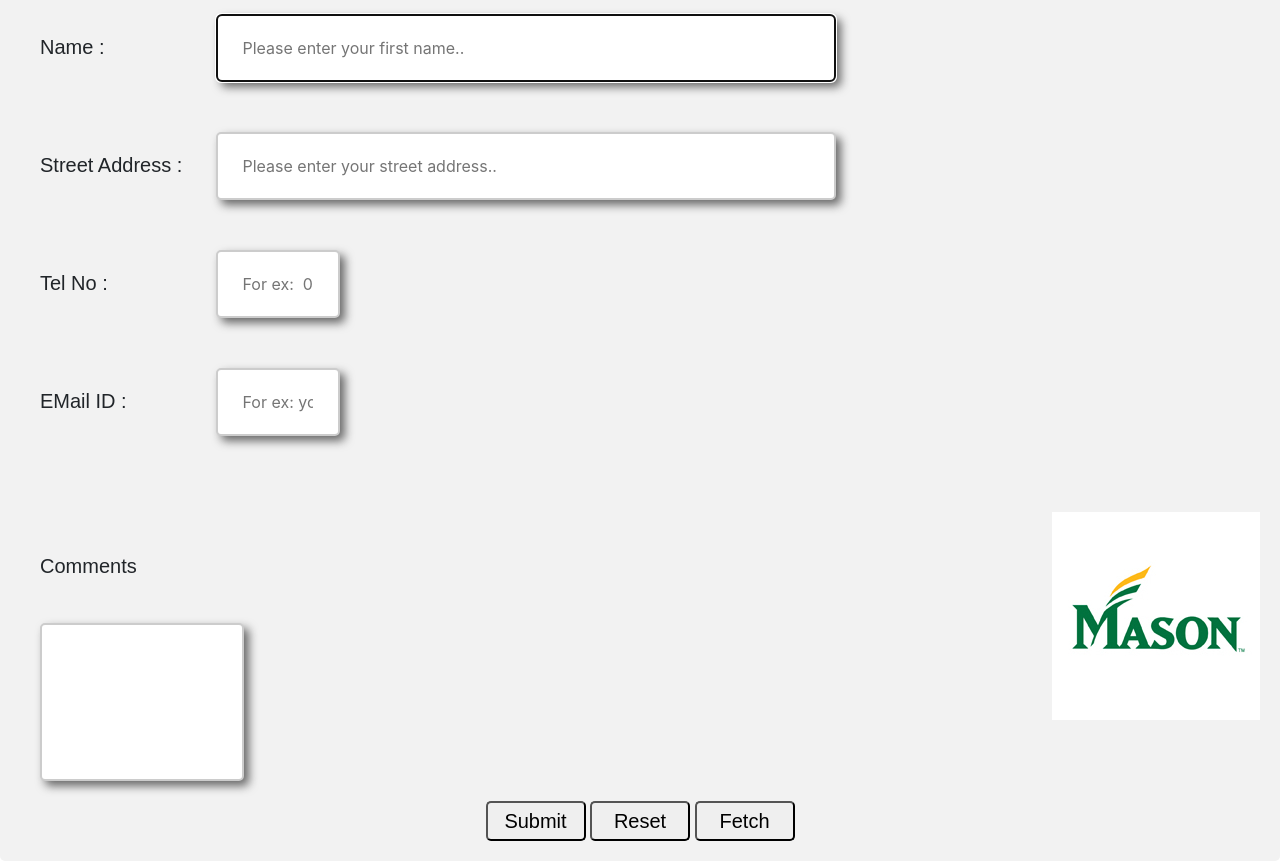
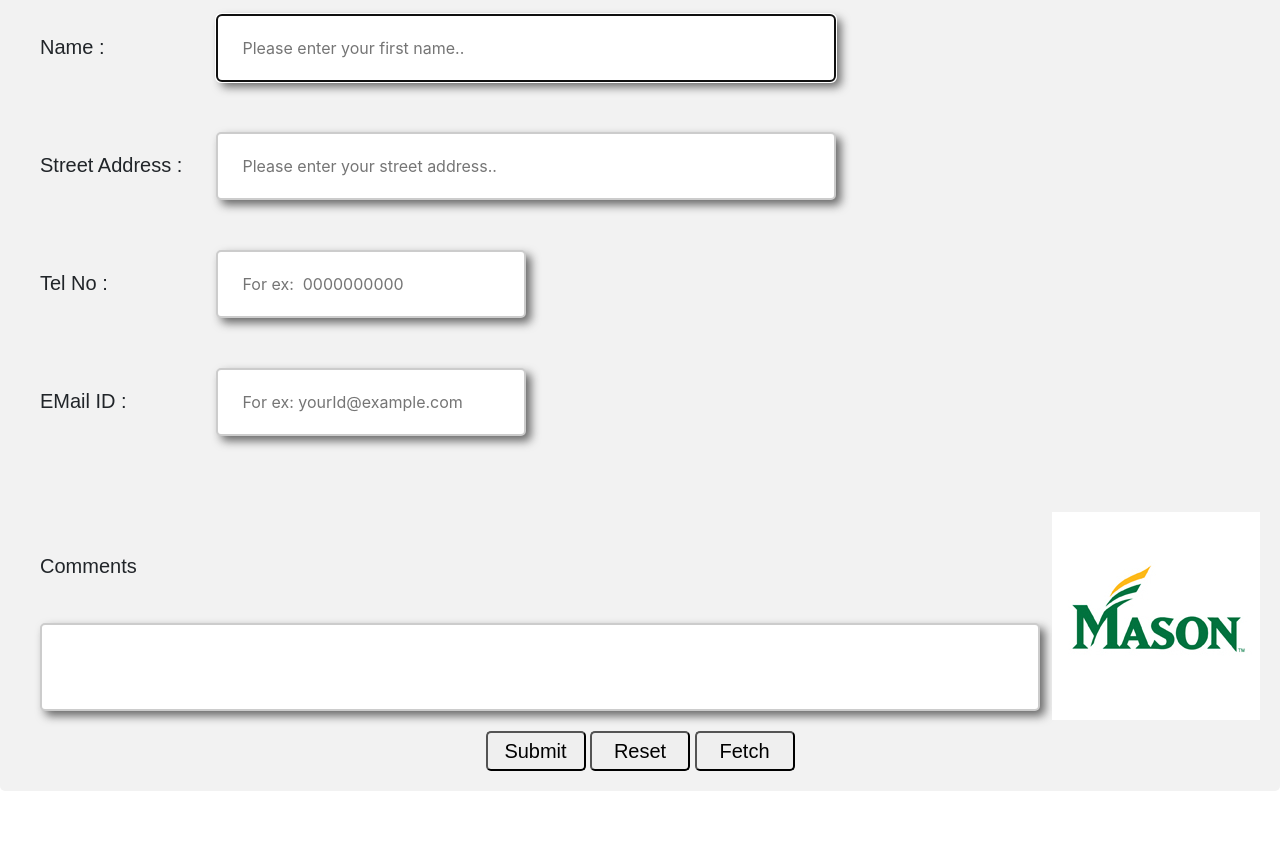
Before and after one commit to MrudulaKeshav43981/MrudulaKrasDemo, a plain HTML site: page WebContent/studentsurvey.html in a window 1280 px wide. Shown: the part 70-931 px from the top of the page. After the commit the page ends 861 px from the top, so only its background shows below. Drawn offline with nearby package versions, Linux system fonts and the light colour scheme.

Commit message:
Fixed styles on the form.

```diff
--- a/WebContent/studentsurvey.html
+++ b/WebContent/studentsurvey.html
@@ -50,7 +50,7 @@ input[type=text] {
 }
 
 .cit {
-	width: 20%;
+	width: 50%;
 	display: inline-block;
 }
 
@@ -177,7 +177,7 @@ input[type=text] {
 			<div class="drop-wrapper">
 				<label>Comments </label> <br>
 				<div class="cit">
-					<input style="margin: 20px; padding: 65px 100px;" type="text" id="comments" />
+					<input style="margin: 20px; padding: 30px 40px; width:1000px" type="text" id="comments" />
 				</div>
 
 
```
